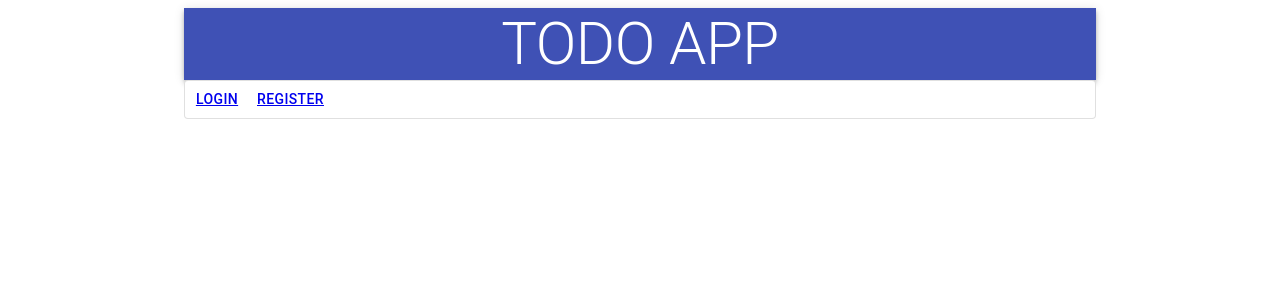
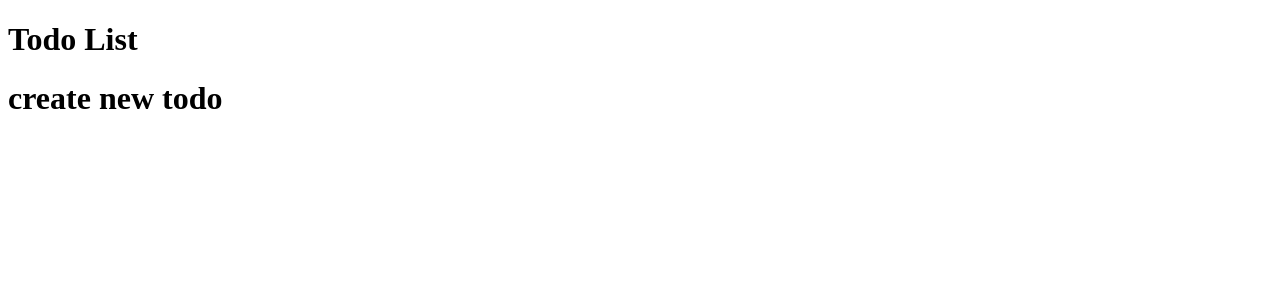
Before and after one commit to ushusdeepthi/mern_todo, a React (Create React App) app in the folder client/: page /todo in a window 1280 px wide. Shown: the top 300 px of the page. Built offline with nearby package versions, Linux system fonts and the light colour scheme; the HTML template or start-up script is replaced by a standard one.

Commit message:
Add a todo route in frontend

```diff
--- a/client/src/App.js
+++ b/client/src/App.js
@@ -3,6 +3,7 @@ import { Switch,Route } from 'react-router-dom'
 import Homepage from './pages/Homepage'
 import Login from './pages/Login'
 import Register from './pages/Register'
+import Todo from './pages/Todo'
 import { UserProvider } from './contexts/UserContext'
 
 export default function App() {
@@ -15,6 +16,9 @@ export default function App() {
         <Route path="/login">
           <Login />
         </Route>
+        <Route path="/todo">
+          <Todo />
+        </Route>
         <Route path="/">
           <Homepage />
         </Route>
--- /dev/null
+++ b/client/src/pages/Todo.jsx
@@ -0,0 +1,13 @@
+import React from 'react'
+
+
+
+export default function App() {
+  return (
+         <div>
+           <h1>Todo List</h1>
+           <h1>create new todo</h1>
+         </div>
+
+  )
+}
```
